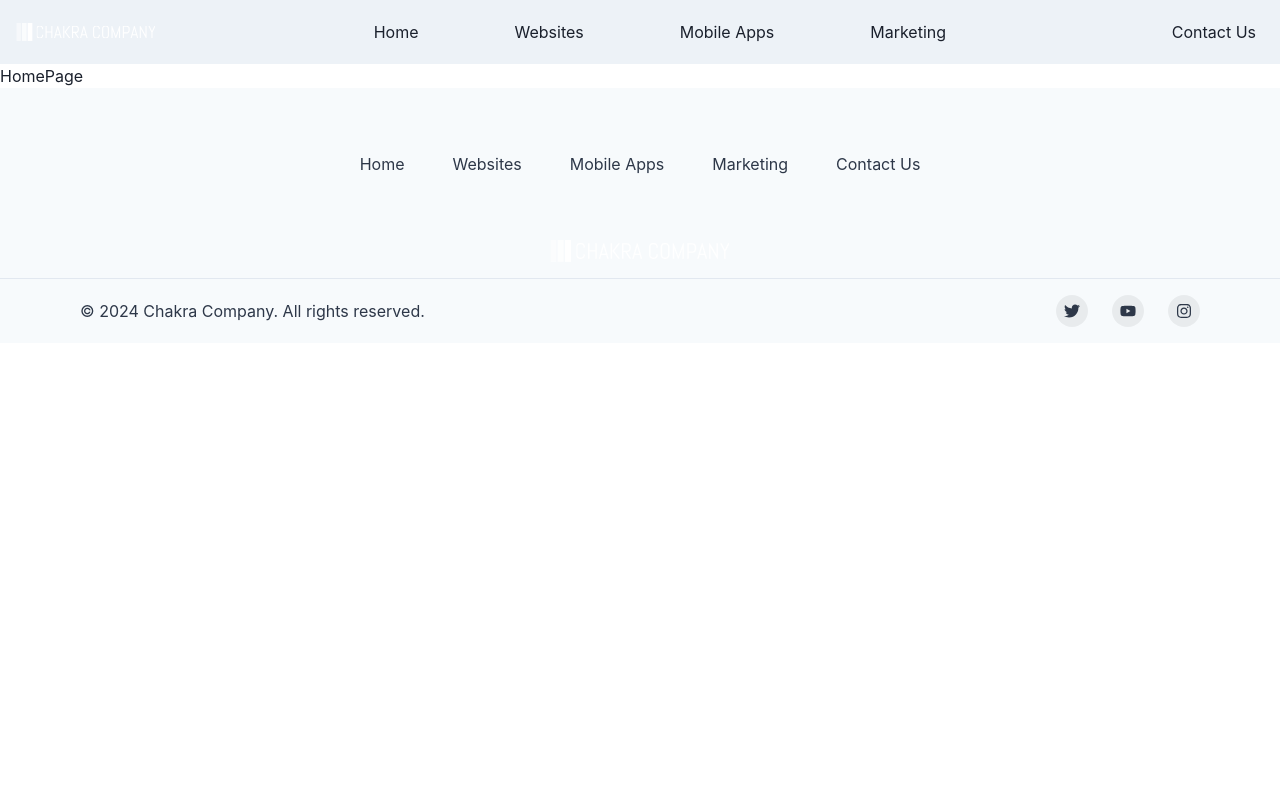
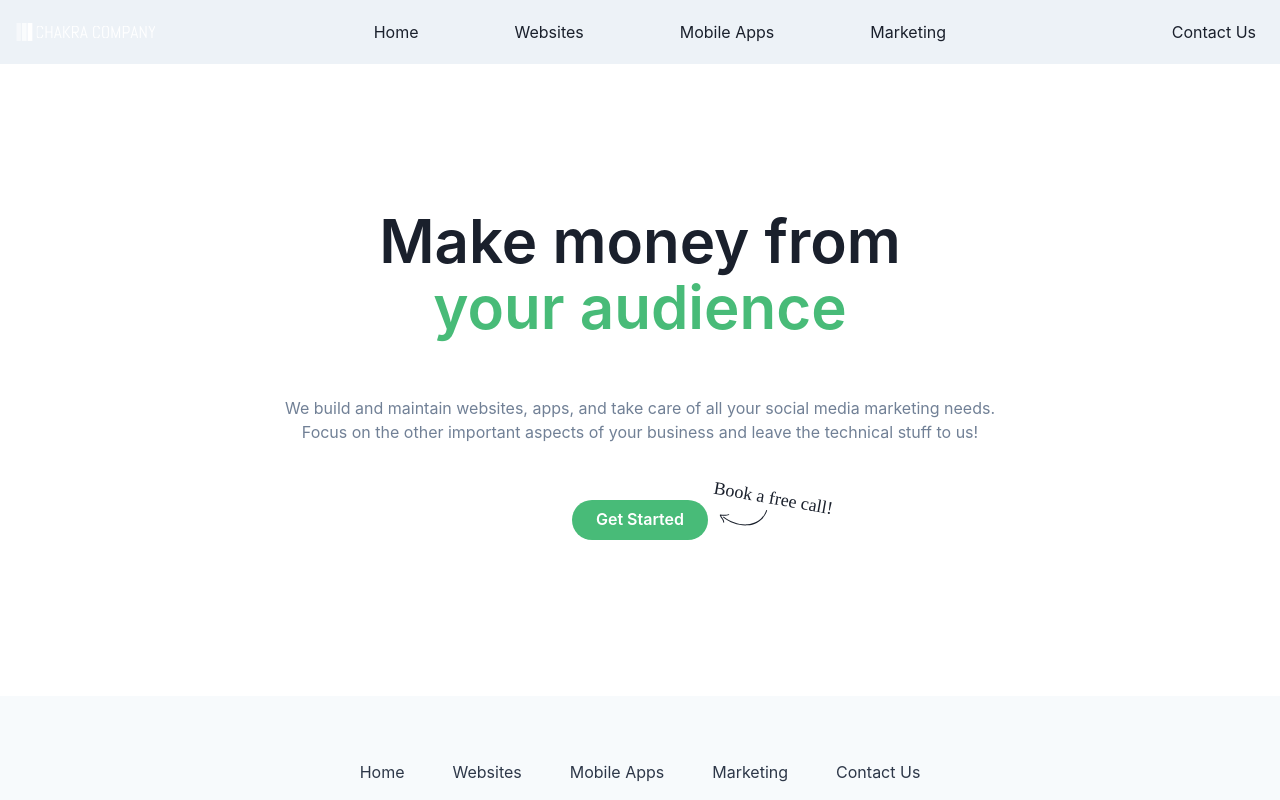
Before and after one commit to BhanuVikram/Chakra_Company, a React (Vite) app: page / in a window 1280 px wide. Shown: the top 800 px of the page. Built offline with nearby package versions, Linux system fonts and the light colour scheme.

Commit message:
Feature: Hero section

```diff
--- /dev/null
+++ b/src/components/HeroSectionComponent.jsx
@@ -0,0 +1,101 @@
+import React from "react";
+import { Link } from "react-router-dom";
+
+import {
+  Box,
+  Heading,
+  Container,
+  Text,
+  Button,
+  Stack,
+  Icon,
+  useColorModeValue,
+  createIcon,
+} from "@chakra-ui/react";
+
+const HeroSectionComponent = () => {
+  return (
+    <>
+      <Container maxW={"3xl"}>
+        <Stack
+          as={Box}
+          textAlign={"center"}
+          spacing={{ base: 8, md: 14 }}
+          py={{ base: 20, md: 36 }}
+        >
+          <Heading
+            fontWeight={600}
+            fontSize={{ base: "2xl", sm: "4xl", md: "6xl" }}
+            lineHeight={"110%"}
+          >
+            Make money from <br />
+            <Text as={"span"} color={"green.400"}>
+              your audience
+            </Text>
+          </Heading>
+          <Text color={"gray.500"}>
+            We build and maintain websites, apps, and take care of all your
+            social media marketing needs. Focus on the other important aspects
+            of your business and leave the technical stuff to us!
+          </Text>
+          <Stack
+            direction={"column"}
+            spacing={3}
+            align={"center"}
+            alignSelf={"center"}
+            position={"relative"}
+          >
+            <Link to={"/contact"}>
+              <Button
+                colorScheme={"green"}
+                bg={"green.400"}
+                rounded={"full"}
+                px={6}
+                _hover={{
+                  bg: "green.500",
+                }}
+              >
+                Get Started
+              </Button>
+            </Link>
+            <Box>
+              <Icon
+                as={Arrow}
+                color={useColorModeValue("gray.800", "gray.300")}
+                w={71}
+                position={"absolute"}
+                right={-71}
+                top={"10px"}
+              />
+              <Text
+                fontSize={"lg"}
+                fontFamily={"Caveat"}
+                position={"absolute"}
+                right={"-125px"}
+                top={"-15px"}
+                transform={"rotate(10deg)"}
+              >
+                Book a free call!
+              </Text>
+            </Box>
+          </Stack>
+        </Stack>
+      </Container>
+    </>
+  );
+};
+
+const Arrow = createIcon({
+  displayName: "Arrow",
+  viewBox: "0 0 72 24",
+  path: (
+    <path
+      fillRule="evenodd"
+      clipRule="evenodd"
+      d="M0.600904 7.08166C0.764293 6.8879 1.01492 6.79004 1.26654 6.82177C2.83216 7.01918 5.20326 7.24581 7.54543 7.23964C9.92491 7.23338 12.1351 6.98464 13.4704 6.32142C13.84 6.13785 14.2885 6.28805 14.4722 6.65692C14.6559 7.02578 14.5052 7.47362 14.1356 7.6572C12.4625 8.48822 9.94063 8.72541 7.54852 8.7317C5.67514 8.73663 3.79547 8.5985 2.29921 8.44247C2.80955 9.59638 3.50943 10.6396 4.24665 11.7384C4.39435 11.9585 4.54354 12.1809 4.69301 12.4068C5.79543 14.0733 6.88128 15.8995 7.1179 18.2636C7.15893 18.6735 6.85928 19.0393 6.4486 19.0805C6.03792 19.1217 5.67174 18.8227 5.6307 18.4128C5.43271 16.4346 4.52957 14.868 3.4457 13.2296C3.3058 13.0181 3.16221 12.8046 3.01684 12.5885C2.05899 11.1646 1.02372 9.62564 0.457909 7.78069C0.383671 7.53862 0.437515 7.27541 0.600904 7.08166ZM5.52039 10.2248C5.77662 9.90161 6.24663 9.84687 6.57018 10.1025C16.4834 17.9344 29.9158 22.4064 42.0781 21.4773C54.1988 20.5514 65.0339 14.2748 69.9746 0.584299C70.1145 0.196597 70.5427 -0.0046455 70.931 0.134813C71.3193 0.274276 71.5206 0.70162 71.3807 1.08932C66.2105 15.4159 54.8056 22.0014 42.1913 22.965C29.6185 23.9254 15.8207 19.3142 5.64226 11.2727C5.31871 11.0171 5.26415 10.5479 5.52039 10.2248Z"
+      fill="currentColor"
+    />
+  ),
+});
+
+export default HeroSectionComponent;
--- a/src/pages/HomePage.jsx
+++ b/src/pages/HomePage.jsx
@@ -1,7 +1,12 @@
 import React from "react";
+import HeroSectionComponent from "../components/HeroSectionComponent";
 
 const HomePage = () => {
-  return <div>HomePage</div>;
+  return (
+    <div>
+      <HeroSectionComponent />
+    </div>
+  );
 };
 
 export default HomePage;
```
